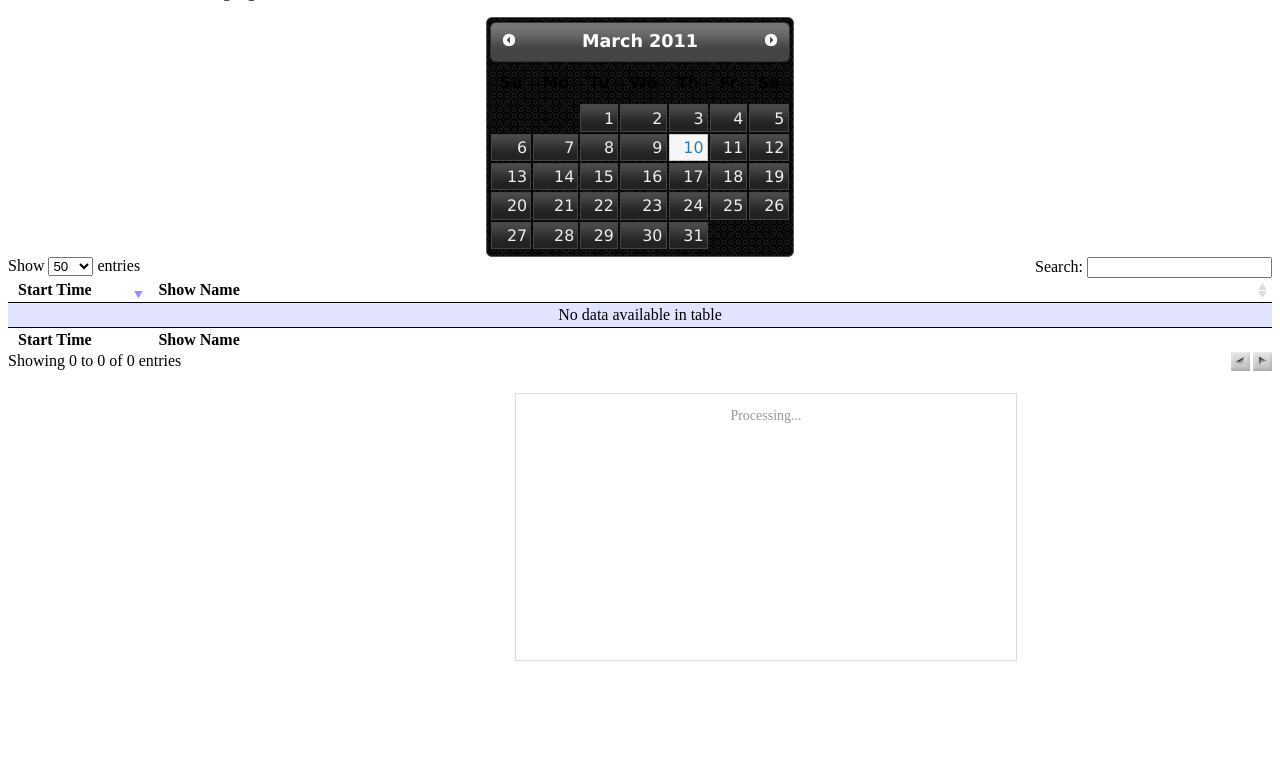
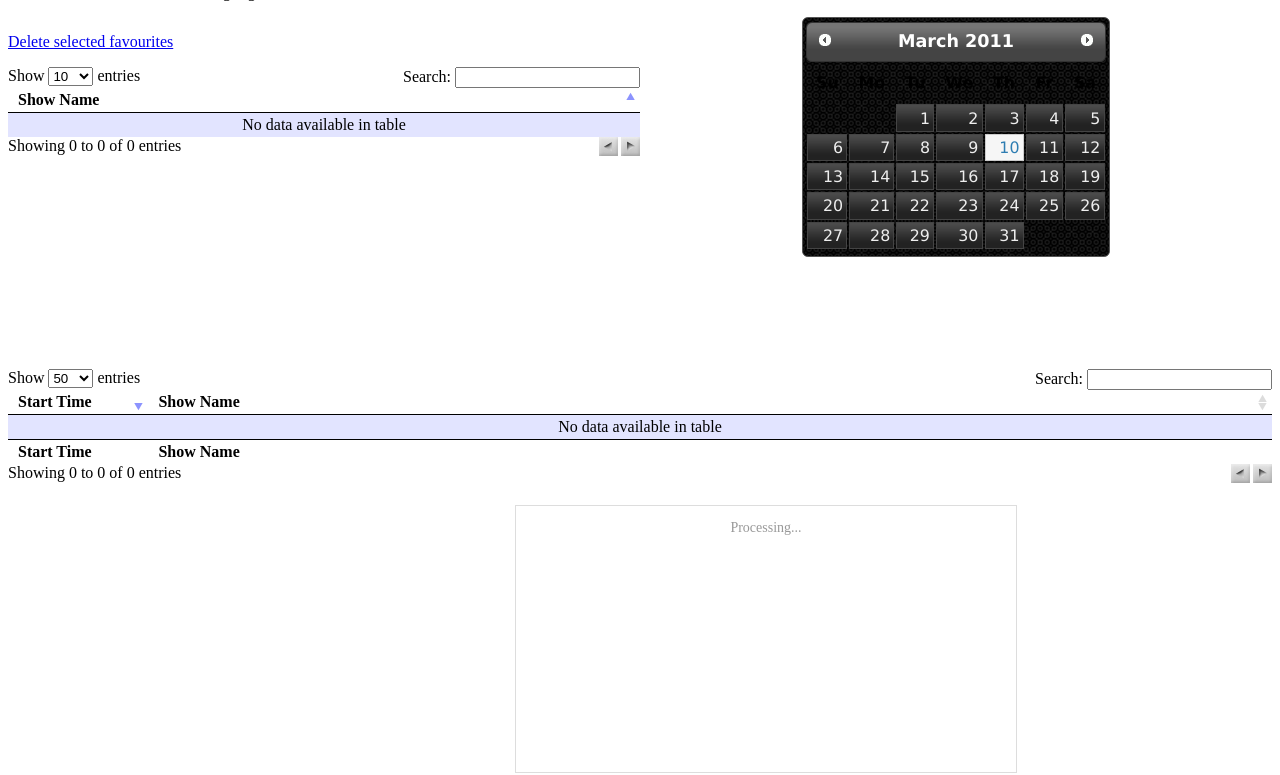
Before and after one commit to kschinkel/tvGuide, a Python web app: template templates/index.html in a window 1280 px wide. Shown: the part 25-800 px from the top of the page. Run offline with Jinja, Linux system fonts and the light colour scheme; the template is opened without the code that fills it, so the values that code supplies are empty.

Commit message:
Added favs table

```diff
--- a/templates/index.html
+++ b/templates/index.html
@@ -48,26 +48,50 @@
 					{
 						fnCallback( oSettings );
 					}
+					checktable();
 				} );
+
+			}
+			function fnGetSelected( oTableLocal ){
+				var aReturn = new Array();
+				var aTrs = oTableLocal.fnGetNodes();
+
+				for ( var i=0 ; i<aTrs.length ; i++ )
+				{
+					if ( $(aTrs[i]).hasClass('row_selected') )
+					{
+						aReturn.push( aTrs[i] );
+					}
+				}
+				return aReturn;
 			}
 		</script>
 		<script type="text/javascript">
 			var checktable = function(){
-				$.get("favShowList/",
-					function(data){
-						var fav_list = data;
+				//$.get("favShowList/",
+				//	function(data){
+						//var fav_list = data;
 						for(var i=0; i < theguide.fnGetData().length; i++){
 							var aData = theguide.fnGetData( i );
 							var sID = aData[2];
-							for(x=0;x<fav_list.length; x++){
-								if ( aData[2] == fav_list[x] ){
-									var the_node = theguide.fnGetNodes(i);
-									$(the_node).css("font-weight","bold");
-									$(the_node).css("color", "red");
+							var highlight = false;
+							for(x=0;x<favs.fnGetData().length; x++){
+								var aData_fav = favs.fnGetData( x );
+								var sID_fav = aData_fav[1];
+								if ( sID == sID_fav ){
+									highlight = true;
 								}
 							}
+							var the_node = theguide.fnGetNodes(i);
+							if (highlight){
+								$(the_node).css("font-weight","bold");
+								$(the_node).css("color", "red");
+							}else{
+								$(the_node).css("font-weight","normal");
+								$(the_node).css("color", "black");
+							}
 						}
-				});
+				//});
 			}
 			$(function(){
 				// Datepicker
@@ -89,12 +113,14 @@
 						"iDisplayLength": 50,
 						"aoColumns"   : [null, null,{ "bSearchable": true, "bVisible": false }],
 						"sAjaxSource": "tvjson/?year="+$('#datepicker').datepicker("getDate").getFullYear()+"&month="+($('#datepicker').datepicker("getDate").getMonth()+1)+"&day="+$('#datepicker').datepicker("getDate").getDate(),
+
+					} );
+					favs = $('#favs').dataTable( {
+						"aoColumns"   : [ null,{ "bSearchable": true, "bVisible": false }],
+						"sAjaxSource": "favShowList/",
 						"fnInitComplete": function() {
-
 							checktable();
 						}
-
-
 					} );
 					$("#guide tbody").click(function(event) {
 						var iPos = theguide.fnGetPosition( event.target.parentNode );
@@ -102,19 +128,55 @@
 						var sID = aData[2];
 						$.get("toggleFavShow/", { showID: sID },
 						   function(data){
-							 theguide.fnReloadAjax();
-							 checktable();
+							 //theguide.fnReloadAjax();
+							 favs.fnReloadAjax();
+							// checktable();
 						  });
 
 					});
+					$("#favs tbody").click(function(event) {
+						$(favs.fnSettings().aoData).each(function (){
+							$(this.nTr).removeClass('row_selected');
+						});
+						$(event.target.parentNode).addClass('row_selected');
+					});
+					$('#delete').click( function() {
+						var anSelected = fnGetSelected( favs );
+						var aData = favs.fnGetData(anSelected[0]);
+						var sID = aData[1];
+						$.get("toggleFavShow/", { showID: sID },
+						   function(data){
+							 //theguide.fnReloadAjax();
+							 favs.fnReloadAjax();
+							// checktable();
+						  });
+					} );
+
 				} );
 			});
 		</script>
 	</head>
 	<body>
 		<p>Welcome, {{ user.get_full_name }}. Your favourites are highlighted below.</p>
+		<div style="float:left;width:50%">
+		<p><a href="javascript:void(0)" id="delete">Delete selected favourites</a></p>
+		<table cellpadding="0" cellspacing="0" border="0" class="display"id="favs">
+			<thead>
+				<tr>
+					<th width="80%" align='left'>Show Name</th>
+					<th width="10%" align='left'>Show ID</th>
+				</tr>
+			</thead>
+			<tbody>
 
-		<div align= "center" id="datepicker"></div>
+			</tbody>
+		</table>
+		</div>
+		<div style="float:left;width:50%">
+			<div align= "center" id="datepicker"></div>
+		</div>
+
+
 		<table cellpadding="0" cellspacing="0" border="0" class="display"id="guide">
 			<thead>
 				<tr>
--- a/tvSite/guide/views.py
+++ b/tvSite/guide/views.py
@@ -59,16 +59,16 @@ def favShowList(request):
 	try:
 		profile = request.user.get_profile()
 		for a_show in profile.fav_shows.all():
-			fav_list.append(a_show.tID)
+			fav_list.append([a_show.name,a_show.tID])
 	except:
 		profile = UserProfile()
 		profile.user = request.user
 		profile.save()
 
 	#fav_list = ['6318','5714']
-	#dataObj = {fav_list }
+	dataObj = {'aaData' : fav_list }
 
-	return HttpResponse(json.dumps(fav_list),mimetype="application/json")
+	return HttpResponse(json.dumps(dataObj),mimetype="application/json")
 
 @login_required
 def main(request):
```
Also changed, not shown: tvSite.db, 1 other file.
